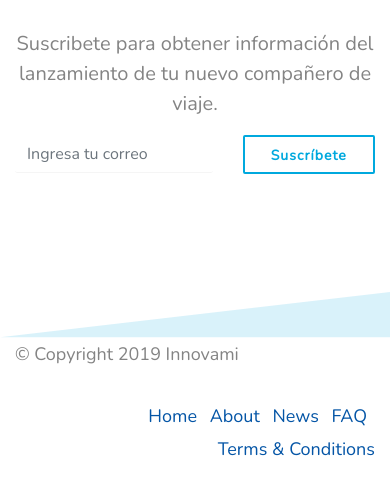
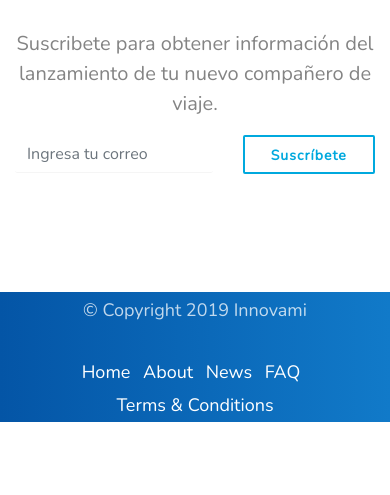
Before and after one commit to obus-app/obus-app.github.io, a plain HTML site: page index.html in a window 390 px wide. Shown: the part 4942-5437 px from the top of the page. After the commit the page ends 5364 px from the top, so only its background shows below. Drawn offline with nearby package versions, Linux system fonts and the light colour scheme.

Commit message:
Footer fix

```diff
--- a/css/style.css
+++ b/css/style.css
@@ -754,6 +754,46 @@ Navigation
   margin: 5% auto 5% auto;
 }
 
+.footer {
+  display: flex;
+  align-items: center;
+  align-content: center;
+  margin: auto;
+  text-align: center;
+  height: 130px;
+  background-color: #0455A6;
+  background-image: -webkit-linear-gradient(0deg, #0455A6, #117AC9);
+  background-image: linear-gradient(90deg, #0455A6, #117AC9);
+  font-weight: 400;
+}
+
+.footer .svg-footer {
+  position: absolute;
+  bottom: 0;
+  right: 0;
+  width: 100%;
+}
+
+.footer span {
+  color: #fff;
+  display: block;
+  opacity: 0.75;
+}
+
+.footer ul {
+  margin: 0;
+  padding: 0px;
+}
+
+.footer ul li a {
+  color: #fff;
+}
+
+.footer ul li a:hover {
+  color: #fff;
+  text-decoration: underline;
+}
+
 .screen .header-overlay.gradient {
   background-color: rgba(4, 85, 166, 0.5);
   background-image: -webkit-linear-gradient(0deg, #1c2e48, #103d7d);
@@ -1166,6 +1206,10 @@ Navigation
     font-weight: 400;
   }
 
+  .right-align {
+    text-align: right;
+  }
+
   .footer .svg-footer {
     position: absolute;
     bottom: 0;
--- a/index.html
+++ b/index.html
@@ -268,7 +268,7 @@
                 <span>&copy; Copyright 2019 Innovami</span>
             </div>
             <!--copyright col-->
-            <div class="col-sm-7 text-right">
+            <div class="col-sm-7 right-align">
                 <ul class="list-inline margin-b-30">
                     <li class="list-inline-item">
                         <a href="#!">Home</a>
```
